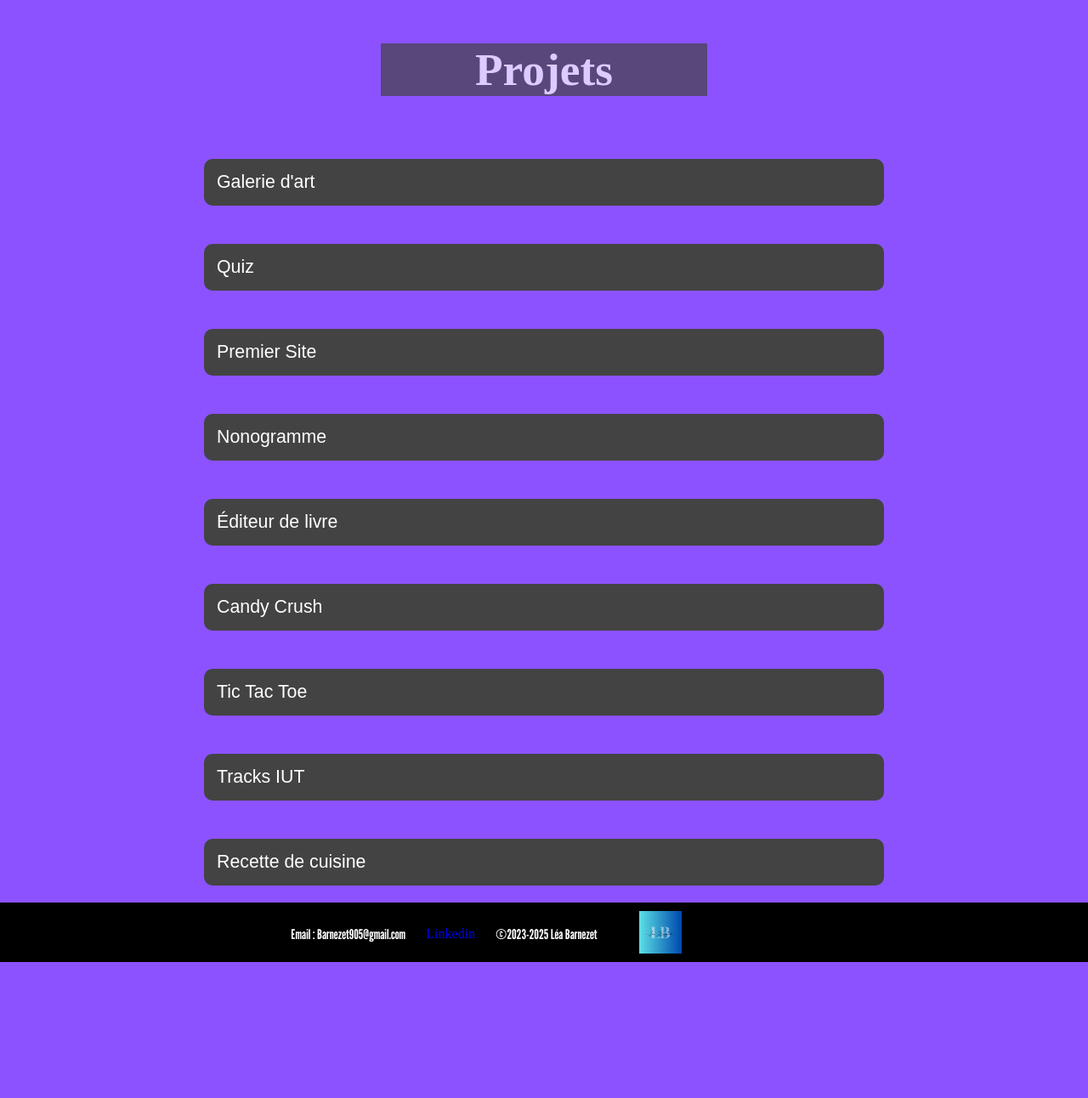
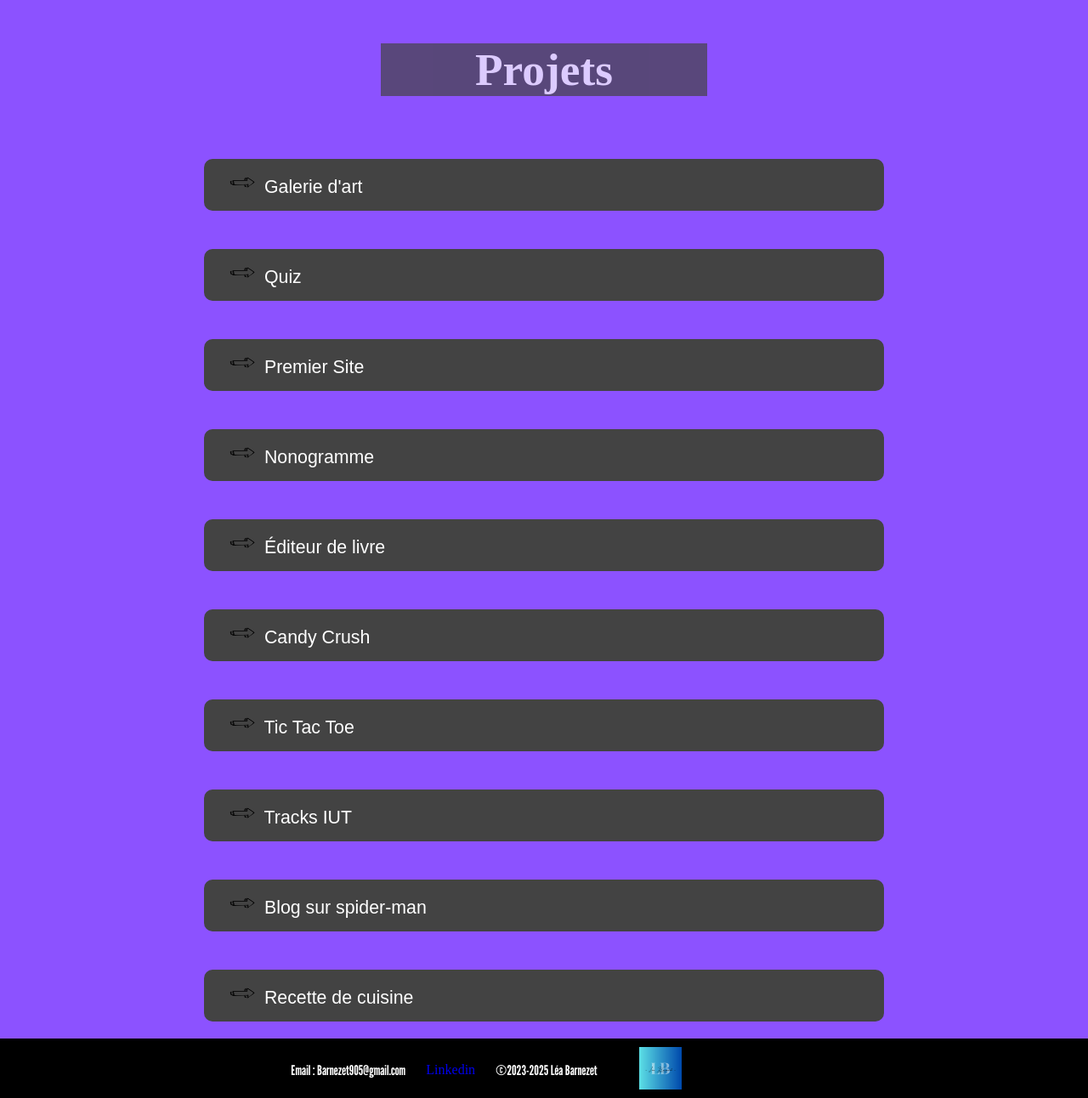
Before and after one commit to lea905/lea905.github.io, a PHP site: page /Projet.php in a window 1280 px wide. Shown: the part 57-1349 px from the top of the page at 85% size. Before the commit the page ends 1189 px from the top, so only its background shows below. Run offline with PHP 8.4, Linux system fonts and the light colour scheme; some web fonts are replaced.

Commit message:
ajout de flèche ainsi que le projet Blog spider-man

```diff
--- a/Projet.php
+++ b/Projet.php
@@ -21,7 +21,10 @@
     <h1>Projets</h1>
     <div class="gallery">
         <div class="projet">
-            <button class="accordion">Galerie d'art</button>
+                <button class="accordion">
+                    <img src="img/fleche-droite.png" alt="flèche" class="arrow-icon">
+                    Galerie d'art
+                </button>
             <div class="panel">
                 <a>
                     <img src="img/ProjetGalerieArt/accueil_ordiProjet.png" alt="galerieArt" class="img-vitrine">
@@ -36,7 +39,10 @@
             </div>
         </div>
         <div class="projet">
-            <button class="accordion">Quiz</button>
+            <button class="accordion">
+                <img src="img/fleche-droite.png" alt="flèche" class="arrow-icon">
+                Quiz
+            </button>
             <div class="panel">
                 <a>
                     <img src="img/ProjetQuizSAE/quiz_musique.png" alt="quizz" class="img-vitrine">
@@ -55,7 +61,10 @@
             </div>
         </div>
         <div class="projet">
-            <button class="accordion">Premier Site</button>
+            <button class="accordion">
+                <img src="img/fleche-droite.png" alt="flèche" class="arrow-icon">
+                Premier Site
+            </button>
             <div class="panel">
                 <a> <img src="img/ProjetOhMyCode/premierSite_1.png" alt="ohmycode" class="img-vitrine">
                 </a>
@@ -66,7 +75,10 @@
             </div>
         </div>
         <div class="projet">
-            <button class="accordion">Nonogramme</button>
+            <button class="accordion">
+                <img src="img/fleche-droite.png" alt="flèche" class="arrow-icon">
+                Nonogramme
+            </button>
             <div class="panel">
                 <a> <img src="img/ProjetNonogramme/nonogramme_accueil.png" alt="nonogramme" class="img-vitrine">
                 </a>
@@ -80,7 +92,10 @@
             </div>
         </div>
         <div class="projet">
-            <button class="accordion">Éditeur de livre</button>
+            <button class="accordion">
+                <img src="img/fleche-droite.png" alt="flèche" class="arrow-icon">
+                Éditeur de livre
+            </button>
             <div class="panel">
                 <a> <img src="img/ProjetLivre/Capture.png" alt="livre" class="img-vitrine">
                 </a>
@@ -94,7 +109,10 @@
             </div>
         </div>
         <div class="projet">
-            <button class="accordion">Candy Crush</button>
+            <button class="accordion">
+                <img src="img/fleche-droite.png" alt="flèche" class="arrow-icon">
+                Candy Crush
+            </button>
             <div class="panel">
                 <a> <img src="img/ProjetCandyCrush/debutJeu.png" alt="Candy" class="img-vitrine">
                 </a>
@@ -105,7 +123,10 @@
             </div>
         </div>
         <div class="projet">
-            <button class="accordion">Tic Tac Toe</button>
+            <button class="accordion">
+                <img src="img/fleche-droite.png" alt="flèche" class="arrow-icon">
+                Tic Tac Toe
+            </button>
             <div class="panel">
                 <a> <img src="img/ProjetTicTacToe/T.png" alt="tictactoe" class="img-vitrine">
                 </a>
@@ -117,7 +138,10 @@
             </div>
         </div>
         <div class="projet">
-            <button class="accordion">Tracks IUT</button>
+            <button class="accordion">
+                <img src="img/fleche-droite.png" alt="flèche" class="arrow-icon">
+                Tracks IUT
+            </button>
             <div class="panel">
                 <a> <img src="img/ProjetTracksIUT/web.png" alt="Tracks" class="img-vitrine">
                 </a>
@@ -136,26 +160,34 @@
                 </p>
             </div>
         </div>
-<!--        <div class="projet">-->
-<!--            <button class="accordion">Blog sur spider-man</button>-->
-<!--            <div class="panel">-->
-<!--                <a> <img src="img/AVenir.avif" alt="#" class="img-vitrine">-->
-<!--                </a>-->
-<!--                <p> J'ai réalisé ce projet dans le cadre de mon cours de programmation web ou j'ai appris à utiliser le-->
-<!--                    langage PHP.-->
-<!--                    J'ai mis en place différente fonctionnalité telles que<br>-->
-<!--                    - création de compte<br>-->
-<!--                    - Se connecter<br>-->
-<!--                    - Voir dernier article ajouter.</p>-->
-<!--            </div>-->
-<!--        </div>-->
+                <div class="projet">
+                    <button class="accordion">
+                        <img src="img/fleche-droite.png" alt="flèche" class="arrow-icon">
+                        Blog sur spider-man
+                    </button>
+                    <div class="panel">
+                        <a> <img src="img/ProjetBlogSpider/accueil.png" alt="#" class="img-vitrine">
+                        </a>
+                        <p> J'ai réalisé ce projet dans le cadre de mon cours de programmation web ou j'ai appris à utiliser le
+                            langage PHP.
+                            J'ai mis en place différente fonctionnalité telles que<br>
+                            - création de compte<br>
+                            - Se connecter<br>
+                            - Voir dernier article ajouter.</p>
+                    </div>
+                </div>
         <div class="projet">
-            <button class="accordion">Recette de cuisine</button>
+            <button class="accordion">
+                <img src="img/fleche-droite.png" alt="flèche" class="arrow-icon">
+                Recette de cuisine
+            </button>
             <div class="panel">
                 <a> <img src="img/ProjetRecipies/accueil.png" alt="#" class="img-vitrine">
                 </a>
                 <p>
-                    L’objectif de ce projet de développer une plateforme web permettant d'ajouter, consulter et utiliser des recettes de cuisine, avec une fonctionnalité générant automatiquement une liste de courses personnalisée.
+                    L’objectif de ce projet de développer une plateforme web permettant d'ajouter, consulter et utiliser
+                    des recettes de cuisine, avec une fonctionnalité générant automatiquement une liste de courses
+                    personnalisée.
                     <br>
                     Technologies utilisées :<br>
                     cakePhp
--- a/style.css
+++ b/style.css
@@ -506,6 +506,9 @@ svg circle:nth-child(2) {
     display: block;
     margin-left: auto;
     margin-right: auto; /* Centrer horizontalement */
+    position: relative;
+    justify-content: space-between;
+    align-items: center;
 }
 
 .accordion:hover {
@@ -534,14 +537,14 @@ svg circle:nth-child(2) {
 
 /* Style pour l'image réduite */
 .panel img {
-    width: 800px;
+    width: 80%;
     height: auto;
     border-radius: 10px;
 }
 
 /* Style pour le texte */
 .panel p {
-    font-size: 14pt;
+    font-size: 16pt;
     color: #434343;
     margin: 0;
 }
@@ -558,6 +561,17 @@ svg circle:nth-child(2) {
     border-radius: 10px;
 }
 
+.arrow-icon {
+    width: 40px;
+    height: 25px;
+    transition: transform 0.3s ease;
+    margin-left: 10px;
+}
+
+.accordion.active .arrow-icon {
+    transform: rotate(90deg);
+}
+
 /*Fin Projet*/
 
 /*----------------------------------------------------*/
```
Also changed, not shown: img/ProjetBlogSpider/accueil.png (added), img/fleche-droite.png (added).
